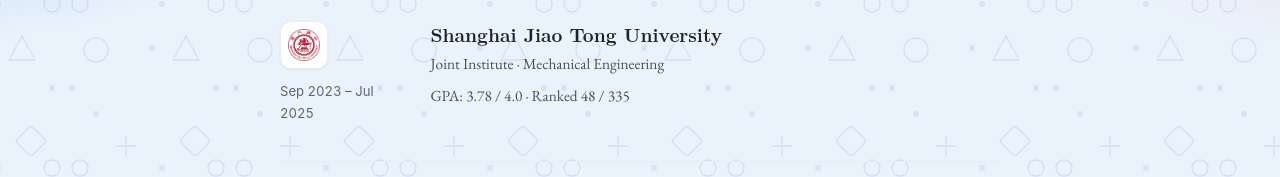
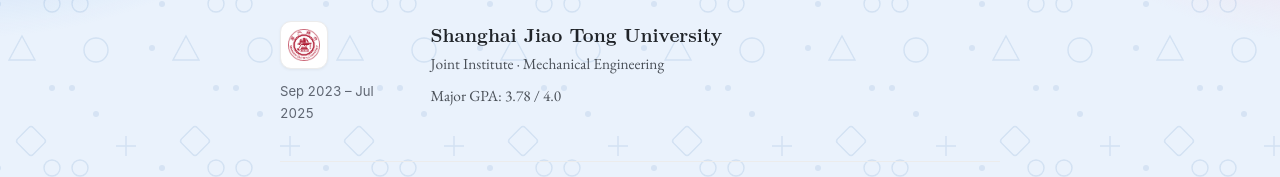
Before and after one commit to ruijiezh67/ruijiezh67.github.io, a plain HTML site: page index.html in a window 1280 px wide. Shown: the part 2606-2783 px from the top of the page. Drawn offline with nearby package versions, Linux system fonts and the light colour scheme; a web font is replaced by a local one.

Commit message:
Education: show SJTU major GPA 3.78 without ranking
Co-Authored-By: Claude Haiku 5.5 <noreply@anthropic.com>

```diff
--- a/index.html
+++ b/index.html
@@ -384,7 +384,7 @@
             <div class="entry-body">
               <h3>Shanghai Jiao Tong University</h3>
               <p class="entry-affil">Joint Institute &middot; Mechanical Engineering</p>
-              <p>GPA: 3.78 / 4.0 &middot; Ranked 48 / 335</p>
+              <p>Major GPA: 3.78 / 4.0</p>
             </div>
           </article>
         </div>
```
